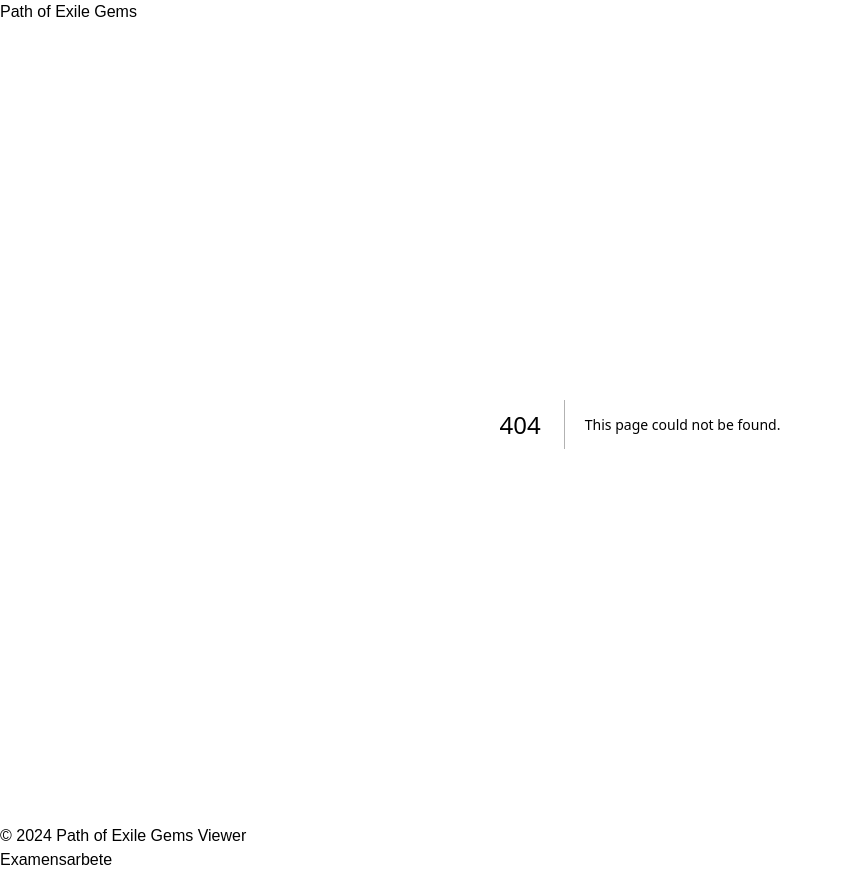
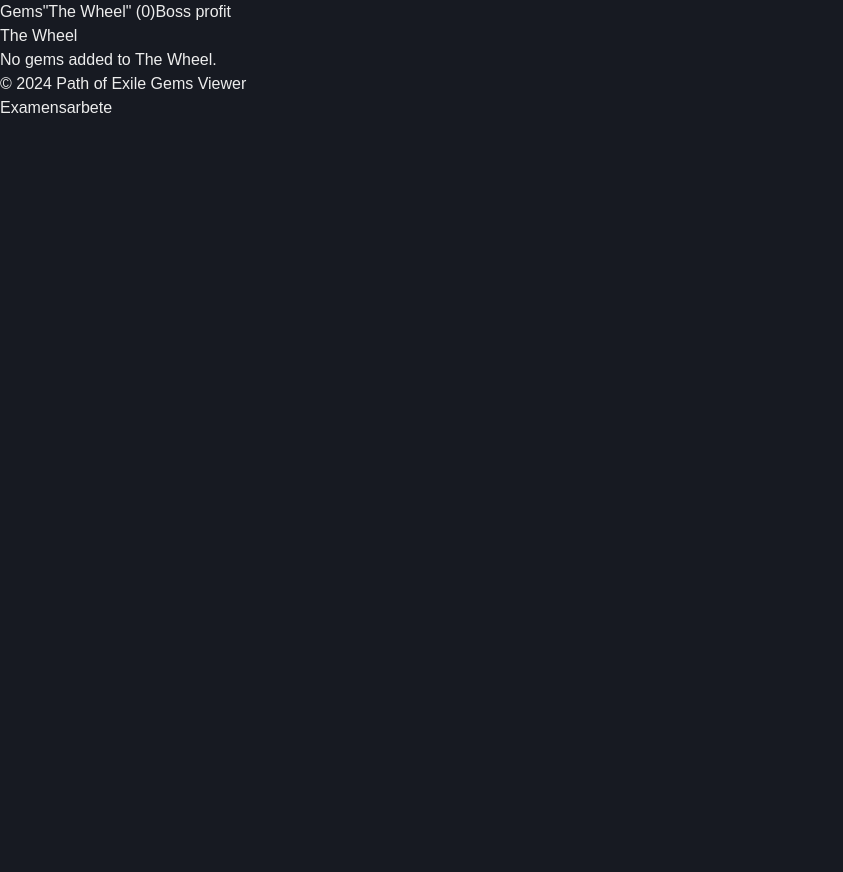
Before and after one commit to J-Norrman/examensarbete-frontend, a Next.js app: page /the-wheel in a window 1280 px wide. Before the commit this address had no page. Shown: the whole page, without its empty margins (0-843 px from the left). After the commit the page ends 800 px from the top, so only its background shows below. Built offline with nearby package versions, Linux system fonts and the light colour scheme.

Commit message:
add: the-wheel page, WheelContext, WheelCount. update: SkillGemCard, layout

```diff
--- a/src/app/components/SkillGemCard.tsx
+++ b/src/app/components/SkillGemCard.tsx
@@ -1,11 +1,18 @@
 import React from 'react';
 import { SkillGem } from '../_types/ISkillGem';
+import { useWheelContext } from '../context/WheelContext';
 
 interface GemCardProps {
     gem: SkillGem
 }
 
 const GemCard: React.FC<GemCardProps> = ({ gem }) => {
+  const {addGemToWheel} = useWheelContext()
+
+  const handleAddToWheel = () => {
+    addGemToWheel(gem)
+  }
+
     return (
       <div className="relative flex items-center space-x-2 p-4 w-50 h-20 border border-gray-700 rounded-lg shadow-sm hover:shadow-md transition-shadow duration-200 group"
       >
@@ -18,8 +25,12 @@
           rounded-lg shadow-lg opacity-0 group-hover:opacity-95 pointer-events-none
           group-hover:pointer-events-auto transition duration-200 z-10">
           <h3 className="text-md font-semibold">
-            <a href={`https://www.poewiki.net/wiki/${encodeURIComponent(gem.name)}`}target="_blank" className="hover:cursor-pointer text-blue-400 hover:text-blue-200">{gem.name}</a>
+            <a href={`https://www.poewiki.net/wiki/${encodeURIComponent(gem.name)}`}target="_blank" className="hover:cursor-pointer mt-1 px-2 py-1 bg-gray-800 text-white rounded hover:bg-gray-700 ">{gem.name}</a>
           </h3>
+          {gem.category === 'active' && (<div>
+            <button onClick={handleAddToWheel} className='mt-1 px-2 py-1 bg-gray-800 text-white rounded hover:bg-gray-700 '>Add to "The Wheel"</button>
+          </div>
+          )}
           <img src={gem.icon} alt={gem.name} className="w-10 h-10 border-gray-300"/>
           {gem.explicitModifiers?.length > 0 && (
             <ul className="mt-2 text-sm list-disc pl-5">
--- /dev/null
+++ b/src/app/components/WheelCount.tsx
@@ -0,0 +1,11 @@
+'use client';
+
+import React from 'react';
+import { useWheelContext } from '../context/WheelContext';
+
+const WheelCount: React.FC = () => {
+  const { wheelGems } = useWheelContext();
+  return <span>{wheelGems.length}</span>;
+};
+
+export default WheelCount;
--- /dev/null
+++ b/src/app/context/WheelContext.tsx
@@ -0,0 +1,44 @@
+'use client'
+
+import React, {createContext, useContext, useState} from "react"
+import { SkillGem } from "../_types/ISkillGem"
+
+interface WheelContextProps {
+    wheelGems: SkillGem[];
+    addGemToWheel: (gem: SkillGem) => void;
+    removeGemFromWheel: (id: number) => void;
+    clearWheel: () => void;
+}
+const WheelContext = createContext<WheelContextProps | undefined>(undefined)
+
+export const WheelProvider: React.FC<{ children: React.ReactNode }> = ({children }) => {
+    const [wheelGems, setWheelGems] = useState<SkillGem[]>([]);
+
+    const addGemToWheel = (gem: SkillGem) => {
+        if (!wheelGems.find((existingGem)=> existingGem.id===gem.id)) {
+            setWheelGems((prev) => [...prev, gem])
+        }
+    };
+    const removeGemFromWheel = (id: number) => {
+        setWheelGems((prevGems) => prevGems.filter((gem) => gem.id !== id));
+      };
+
+      const clearWheel = () => {
+        setWheelGems([]);
+      };
+    return (
+        <WheelContext.Provider value={{wheelGems, addGemToWheel, removeGemFromWheel,clearWheel}}>
+            {children}
+        </WheelContext.Provider>
+
+    );
+
+};
+
+export const useWheelContext = (): WheelContextProps => {
+    const context = useContext(WheelContext);
+    if (!context) {
+      throw new Error('useWheelContext must be used within a WheelProvider');
+    }
+    return context;
+  };
--- a/src/app/layout.tsx
+++ b/src/app/layout.tsx
@@ -1,6 +1,9 @@
 import type { Metadata } from "next";
 import { Geist, Geist_Mono } from "next/font/google";
 import "./globals.css";
+import Link from "next/link";
+import { WheelProvider } from "./context/WheelContext";
+import WheelCount from "./components/WheelCount";
 
 const geistSans = Geist({
   variable: "--font-geist-sans",
@@ -24,9 +27,12 @@
 }>) {
   return (
     <html lang="en">
+      <WheelProvider>
     <body className="flex flex-col min-h-screen text-white">
-      <header className="sticky top-0 z-50 flex shadow-md py-4 px-4 sm:px-10 bg-slate-800 min-h-70 tracking-wide ">
-        <h1 className="text-2xl">Path of Exile Gems</h1>
+      <header className="sticky top-0 z-50 shadow-md py-4 px-4 sm:px-10 bg-slate-800 min-h-70 tracking-wide flex justify-between">
+        <Link href={"/gems"} className="text-2xl">Gems</Link>
+        <Link href={"/the-wheel"} className="text-2xl">"The Wheel" (<WheelCount/>)</Link>
+        <Link href={"/gems"} className="text-2xl">Boss profit</Link>
       </header>
       <main className="flex-grow mx-5 my-5">{children}</main>
       <footer className="py-4 bg-gray-800 text-center text-sm text-gray-400">
@@ -34,6 +40,7 @@
         <p>Examensarbete</p>
       </footer>
     </body>
+    </WheelProvider>
   </html>
   );
 }
--- /dev/null
+++ b/src/app/the-wheel/page.tsx
@@ -0,0 +1,46 @@
+'use client';
+
+import React from 'react';
+import { useWheelContext } from '../context/WheelContext';
+import SkillGemCard from '../components/SkillGemCard'
+
+
+const WheelPage: React.FC = () => {
+    const { wheelGems, removeGemFromWheel, clearWheel } = useWheelContext();
+
+    return (
+      <div className="max-w-7xl mx-auto px-4 py-8">
+        <h1 className="text-2xl font-bold mb-6 text-white">The Wheel</h1>
+        {wheelGems.length === 0 ? (
+          <p className="text-gray-400">No gems added to The Wheel.</p>
+        ) : (
+          <div>
+            <div className="mb-4">
+              <button
+                onClick={clearWheel}
+                className="px-4 py-2 bg-gray-800 text-white rounded hover:bg-gray-600"
+              >
+                Remove All Gems
+              </button>
+            </div>
+            <div className="grid grid-cols-1 md:grid-cols-2 lg:grid-cols-4 gap-4">
+              {wheelGems.map((gem) => (
+                <div key={gem.id} className="relative">
+                    <button
+                    onClick={() => removeGemFromWheel(gem.id)}
+                    className="absolute top-2 right-2 px-2 py-1 bg-gray-800 text-white rounded hover:bg-gray-600 z-20"
+                  >
+                    x
+                  </button>
+                  <SkillGemCard gem={gem} />
+
+                </div>
+              ))}
+            </div>
+          </div>
+        )}
+      </div>
+    );
+  };
+
+export default WheelPage;
```
